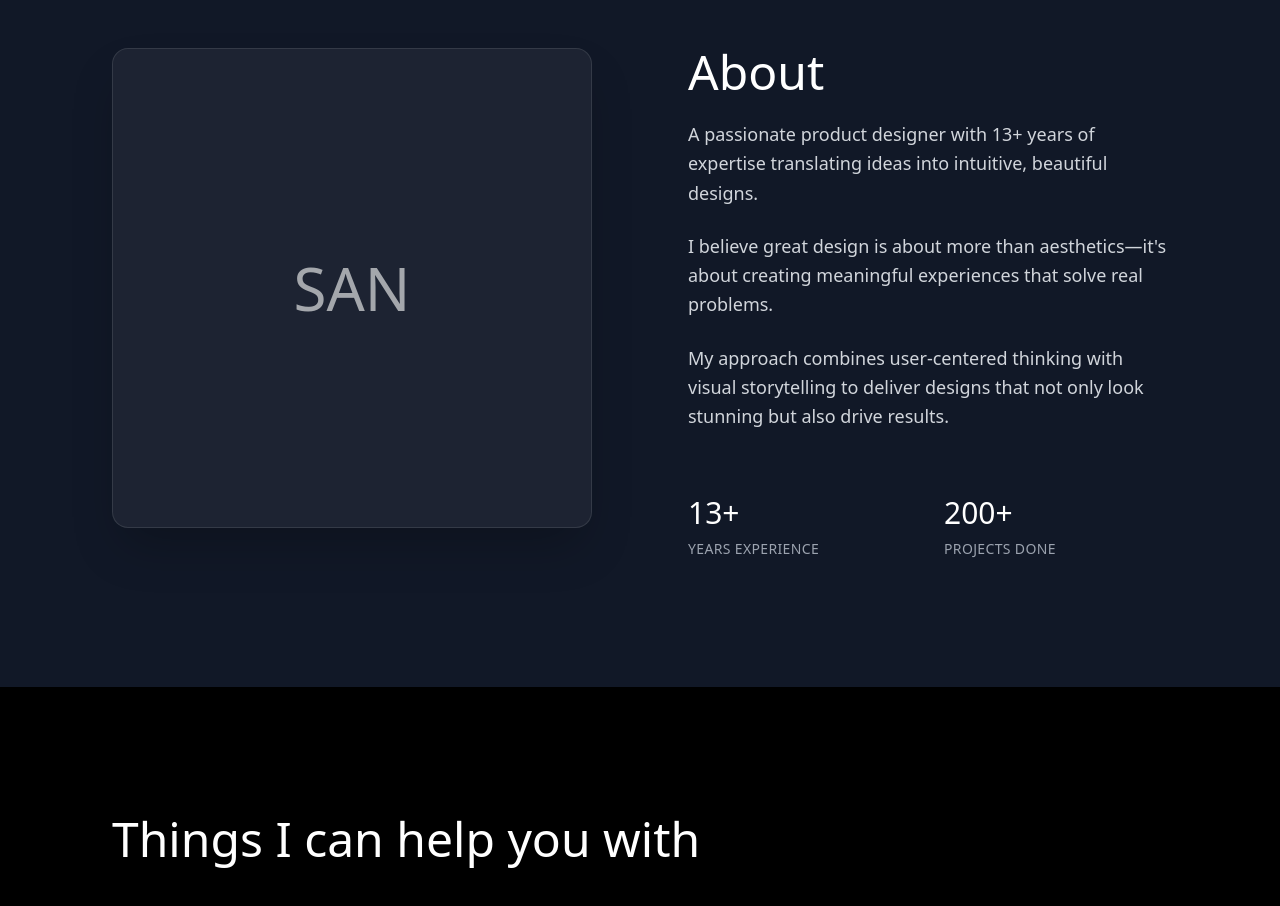
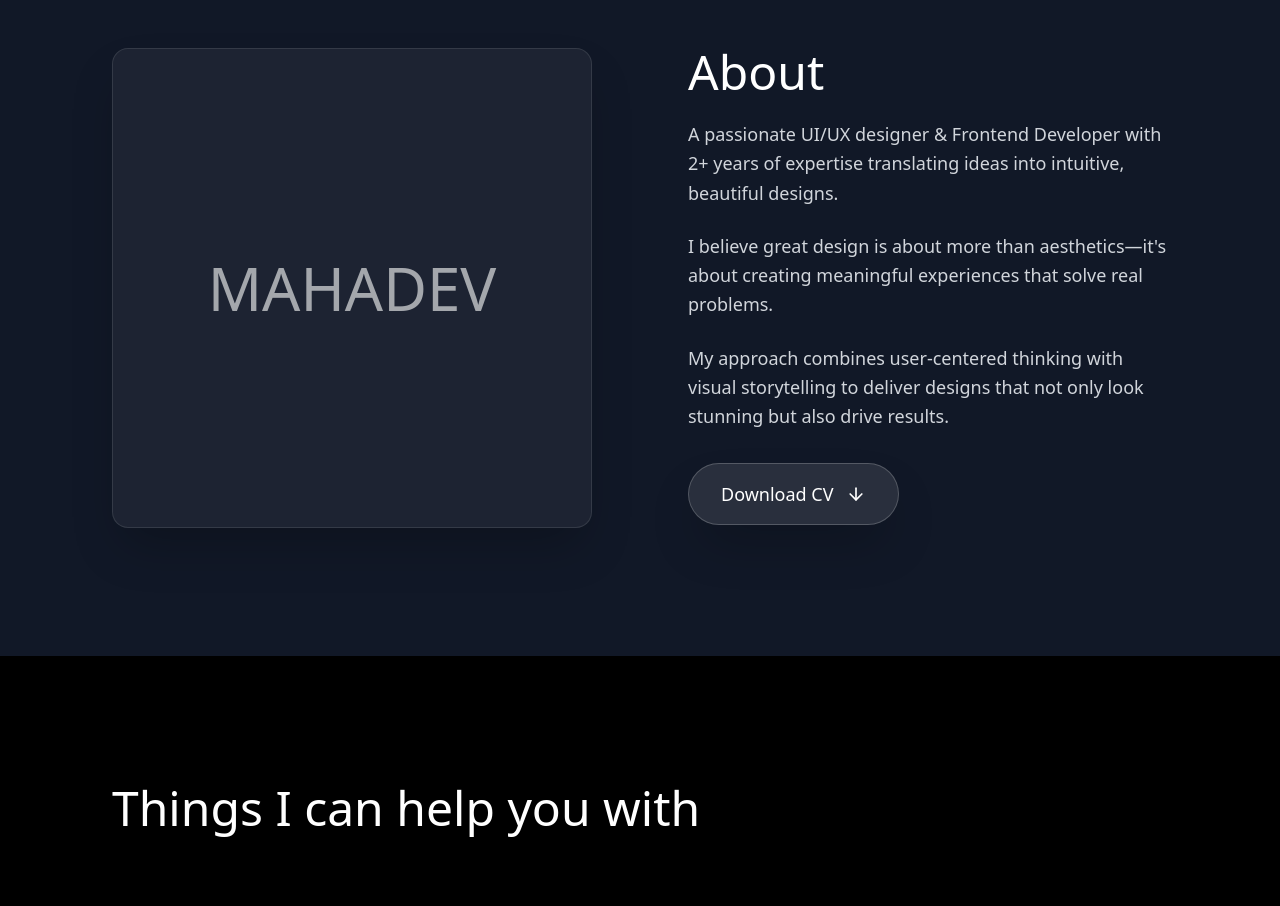
Before and after one commit to Luffy0016/portfolio, a React (Vite) app: page / in a window 1280 px wide. Shown: the part 880-1786 px from the top of the page. Built offline with nearby package versions, Linux system fonts and the light colour scheme.

Commit message:
Update About.tsx

```diff
--- a/src/components/About.tsx
+++ b/src/components/About.tsx
@@ -1,18 +1,19 @@
 import React from 'react';
+import { ArrowDown } from 'lucide-react'; // Added ArrowDown import
 
 const About = () => {
   return (
     <section className="py-20 lg:py-32 bg-gray-900">
       <div className="max-w-6xl mx-auto px-6 lg:px-12">
         <div className="grid grid-cols-1 lg:grid-cols-2 gap-16 lg:gap-24 items-start">
-          {/* Left column - Image placeholder */}
+
           <div className="order-2 lg:order-1 animate-fade-in-left">
             <div className="aspect-square bg-white/5 backdrop-blur-xl border border-white/10 rounded-2xl flex items-center justify-center shadow-2xl hover:scale-105 hover:bg-white/10 transition-all duration-500">
-              <div className="text-6xl font-light text-white/60">SAN</div>
+              <div className="text-6xl font-light text-white/60">MAHADEV</div>
             </div>
           </div>
 
-          {/* Right column - Content */}
+
           <div className="order-1 lg:order-2 space-y-8 animate-fade-in-right">
             <div>
               <h2 className="text-4xl lg:text-5xl font-light text-white mb-6 leading-tight">
@@ -20,7 +21,7 @@ const About = () => {
               </h2>
               <div className="space-y-6 text-lg text-gray-300 leading-relaxed font-light animate-stagger-children">
                 <p className="animate-fade-in-up">
-                  A passionate product designer with 13+ years of expertise translating ideas into intuitive, beautiful designs.
+                  A passionate UI/UX designer & Frontend Developer with 2+ years of expertise translating ideas into intuitive, beautiful designs.
                 </p>
                 <p className="animate-fade-in-up animation-delay-200">
                   I believe great design is about more than aesthetics—it's about creating meaningful experiences that solve real problems.
@@ -31,17 +32,16 @@ const About = () => {
               </div>
             </div>
 
-            {/* Stats */}
-            <div className="grid grid-cols-2 gap-8 pt-8 animate-fade-in-up animation-delay-600">
-              <div className="hover:scale-110 transition-transform duration-300">
-                <div className="text-3xl font-light text-white mb-2">13+</div>
-                <div className="text-sm text-gray-400 uppercase tracking-wide">Years Experience</div>
-              </div>
-              <div className="hover:scale-110 transition-transform duration-300">
-                <div className="text-3xl font-light text-white mb-2">200+</div>
-                <div className="text-sm text-gray-400 uppercase tracking-wide">Projects Done</div>
-              </div>
-            </div>
+            {/* Download CV Button added here */}
+            <a
+              href="/R.Mahadev-CV.pdf" // Update this path to your CV file
+              download
+              className="group inline-flex items-center gap-3 bg-white/10 backdrop-blur-xl border border-white/20 text-white px-8 py-4 rounded-full hover:bg-white/20 hover:border-white/30 hover:scale-105 transition-all duration-300 text-lg font-medium shadow-2xl hover:shadow-white/10 mt-8"
+            >
+              Download CV
+              <ArrowDown className="w-5 h-5 group-hover:translate-y-1 transition-transform duration-300" />
+            </a>
+
           </div>
         </div>
       </div>
```
